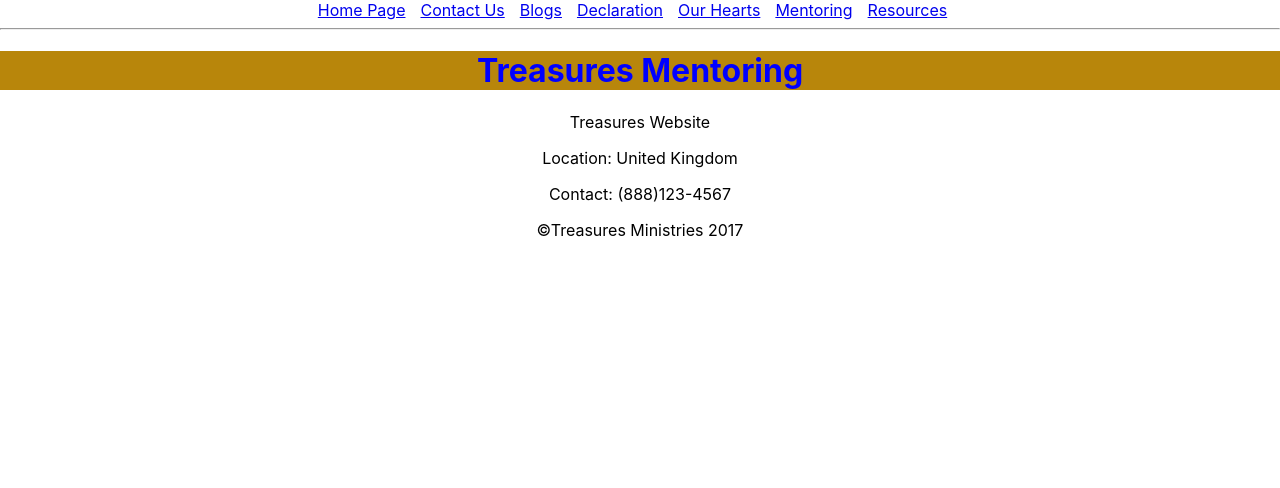
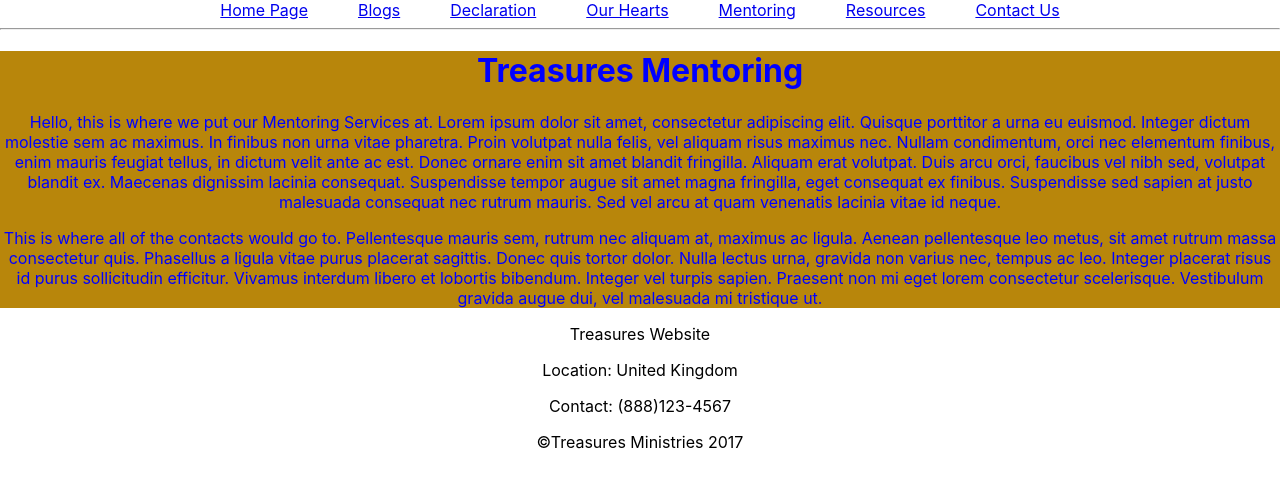
Before and after one commit to bethel-school-of-technology/treasures-web-frontend, a React (Create React App) app: page /Mentoring in a window 1280 px wide. Shown: the top 488 px of the page. Built offline with nearby package versions, Linux system fonts and the light colour scheme.

Commit message:
Changed Contact Us link to far right side, added some dialog into mentoring file to show div

```diff
--- a/src/index.css
+++ b/src/index.css
@@ -17,5 +17,9 @@ code {
 }
 
 .navBarLink {
-  margin-right: 15px;
+  margin-right: 50px;
 }
+
+.contactUs {
+  justify-content: flex-end;
+}
--- a/src/index.js
+++ b/src/index.js
@@ -15,12 +15,12 @@ const Pages = () => (
   <Router>
     <div class="Main">
       <Link class='navBarLink' to="/">Home Page</Link>
-      <Link class='navBarLink' to="/Contact">Contact Us</Link>
       <Link class='navBarLink' to="/Blogs">Blogs</Link>
       <Link class='navBarLink' to="Declaration">Declaration</Link>
       <Link class='navBarLink' to="Hearts">Our Hearts</Link>
       <Link class='navBarLink' to="Mentoring">Mentoring</Link>
       <Link class='navBarLink' to="Resources">Resources</Link>
+      <Link class='contactUs' to="/Contact">Contact Us</Link>
       <hr />
       <Route exact path="/" component={App} />
       <Route path="/Contact" component={MyForm} />
--- a/src/pages/mentoring/mentoring.js
+++ b/src/pages/mentoring/mentoring.js
@@ -6,6 +6,16 @@ class myMentor extends React.Component {
         return (
             <div class="mentoring">
                 <h1>Treasures Mentoring</h1>
+                <p>
+                    Hello, this is where we put our Mentoring Services at.
+
+                    Lorem ipsum dolor sit amet, consectetur adipiscing elit. Quisque porttitor a urna eu euismod. Integer dictum molestie sem ac maximus. In finibus non urna vitae pharetra. Proin volutpat nulla felis, vel aliquam risus maximus nec. Nullam condimentum, orci nec elementum finibus, enim mauris feugiat tellus, in dictum velit ante ac est. Donec ornare enim sit amet blandit fringilla. Aliquam erat volutpat. Duis arcu orci, faucibus vel nibh sed, volutpat blandit ex. Maecenas dignissim lacinia consequat. Suspendisse tempor augue sit amet magna fringilla, eget consequat ex finibus. Suspendisse sed sapien at justo malesuada consequat nec rutrum mauris. Sed vel arcu at quam venenatis lacinia vitae id neque.
+                </p>
+                <p>
+                    This is where all of the contacts would go to.
+
+                    Pellentesque mauris sem, rutrum nec aliquam at, maximus ac ligula. Aenean pellentesque leo metus, sit amet rutrum massa consectetur quis. Phasellus a ligula vitae purus placerat sagittis. Donec quis tortor dolor. Nulla lectus urna, gravida non varius nec, tempus ac leo. Integer placerat risus id purus sollicitudin efficitur. Vivamus interdum libero et lobortis bibendum. Integer vel turpis sapien. Praesent non mi eget lorem consectetur scelerisque. Vestibulum gravida augue dui, vel malesuada mi tristique ut.
+                </p>
             </div>
         )
     }
```
Also changed, not shown: 1 other file (tests, documents, lock files or other folders).
